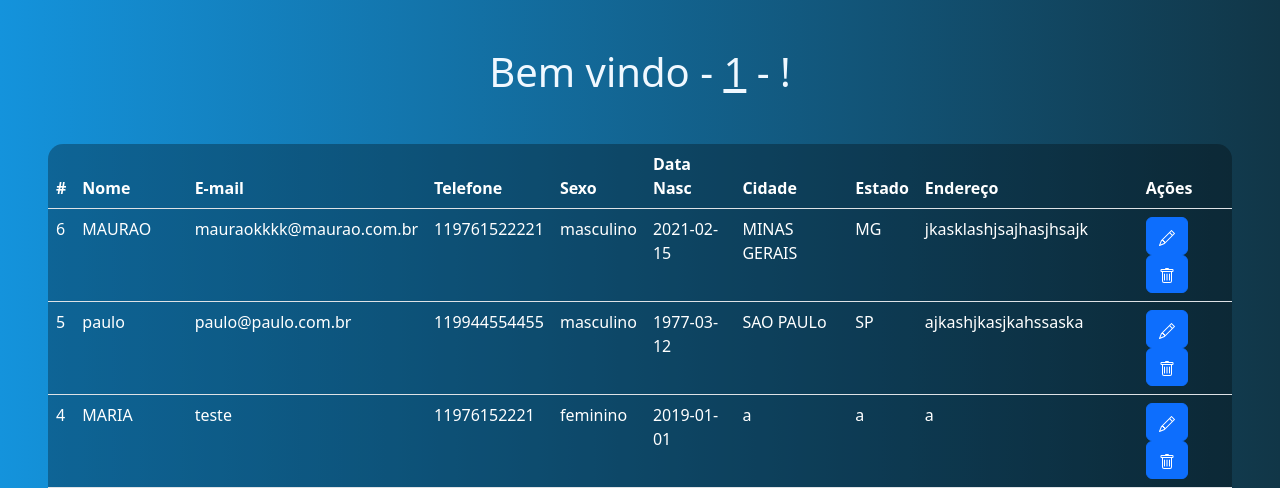
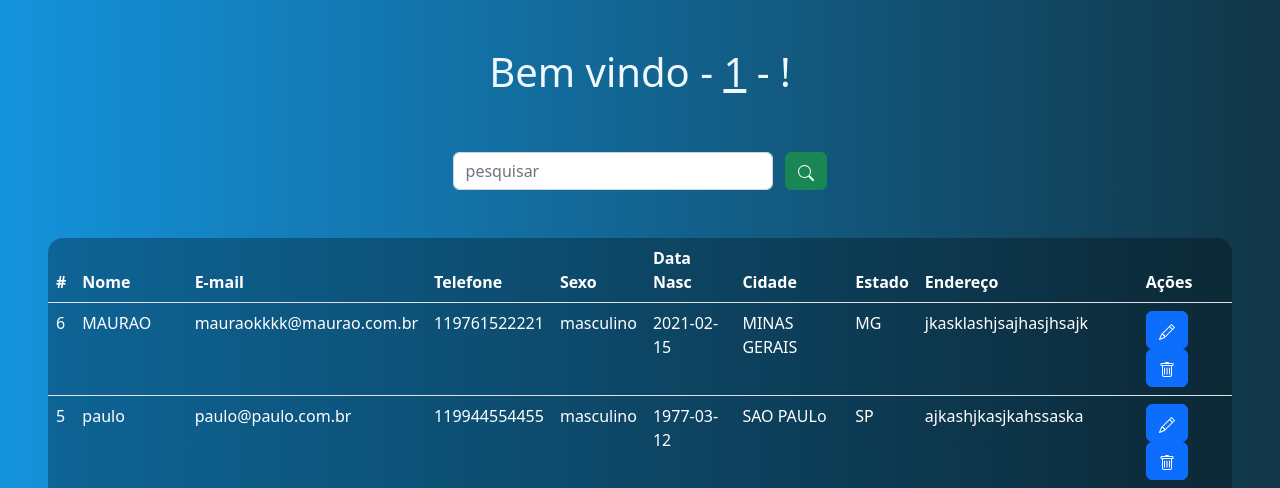
Before and after one commit to jowclides/login, a PHP site: page /sistema.php in a window 1280 px wide. Shown: the part 66-554 px from the top of the page. Run offline with PHP 8.4, Linux system fonts and the light colour scheme; a user stored in the database is signed in; data comes from the database, SQL or seed files in the repository.

Commit message:
My 13° Commit Project Login Full
 Changes to be committed:
	modified:   sistema.php

```diff
--- a/sistema.php
+++ b/sistema.php
@@ -22,7 +22,19 @@
 
         include_once('includes\config.php');
 
-        $sql = "SELECT * FROM tbl_usuarios ORDER BY id DESC";
+
+        if(!empty($_GET['search']))
+        {
+          $data = $_GET['search'];
+          $sql = "SELECT * FROM tbl_usuarios WHERE id LIKE'%$data%' or nome LIKE '%$data%' or email LIKE '%$data%' ORDER BY id DESC";
+          //print_r($sql);
+        }
+        else
+        {
+          $sql = "SELECT * FROM tbl_usuarios ORDER BY id DESC";
+        }
+
+
 
         $result = $conexao->query($sql);
 
@@ -72,6 +84,12 @@
         background-color: rgba(0,0,0,0.3);
         border-radius: 15px 15px 0 0;
 
+      }
+
+      .box-search{
+        display: flex;
+        justify-content: center;
+        gap: 1%;
       }
 
 
@@ -129,6 +147,18 @@
 
 
     <h1 style="color:aliceblue; text-align:center">Bem vindo - <?php echo "<u>" . $logado . "</u>" ;?> - !  </h1>
+
+    <br><br>
+
+    <div class="box-search">
+
+            <input type="search" placeholder="pesquisar" class="form-control w-25" id="pesquisar">
+                 <button class="btn btn-success" onclick="searchData">
+                 <svg xmlns="http://www.w3.org/2000/svg" width="16" height="16" fill="currentColor" class="bi bi-search" viewBox="0 0 16 16">
+                    <path d="M11.742 10.344a6.5 6.5 0 1 0-1.397 1.398h-.001c.03.04.062.078.098.115l3.85 3.85a1 1 0 0 0 1.415-1.414l-3.85-3.85a1.007 1.007 0 0 0-.115-.1zM12 6.5a5.5 5.5 0 1 1-11 0 5.5 5.5 0 0 1 11 0z"/>
+                 </svg>
+                 </button>
+    </div>
 
     <div class="m-5">
           <table class="table text-white table-bg">
@@ -206,4 +236,22 @@
 
 
 </body>
+<script>
+  var search = document.getElementById('pesquisar');
+
+  search.addEventListener("keydown", function(event){
+
+    if (event.key == "Enter")
+    {
+      searchData();
+    }
+  });
+
+  function searchData()
+  {
+    window.location = 'sistema.php?search='+search.value;
+
+  }
+
+</script>
 </html>
```
